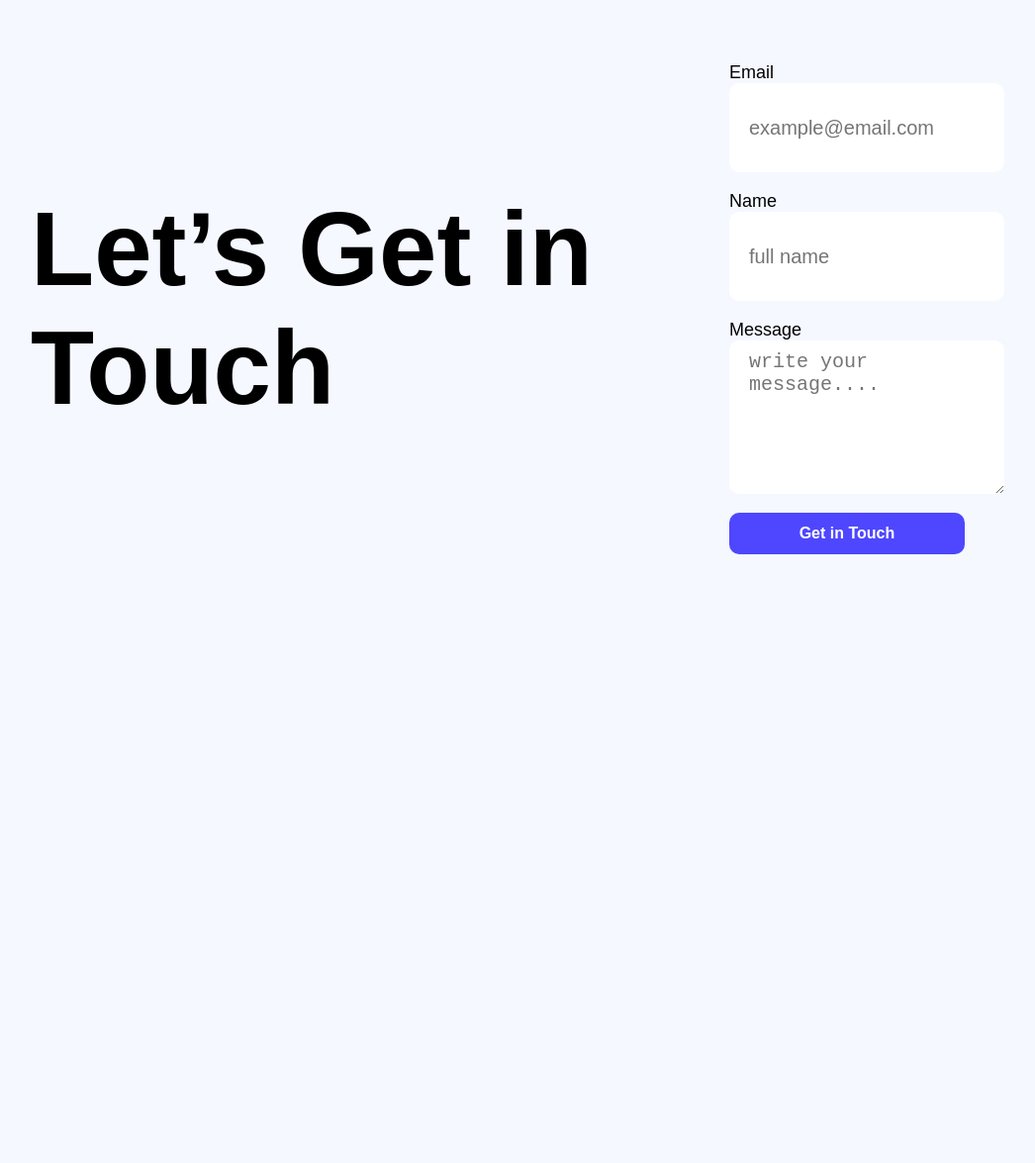
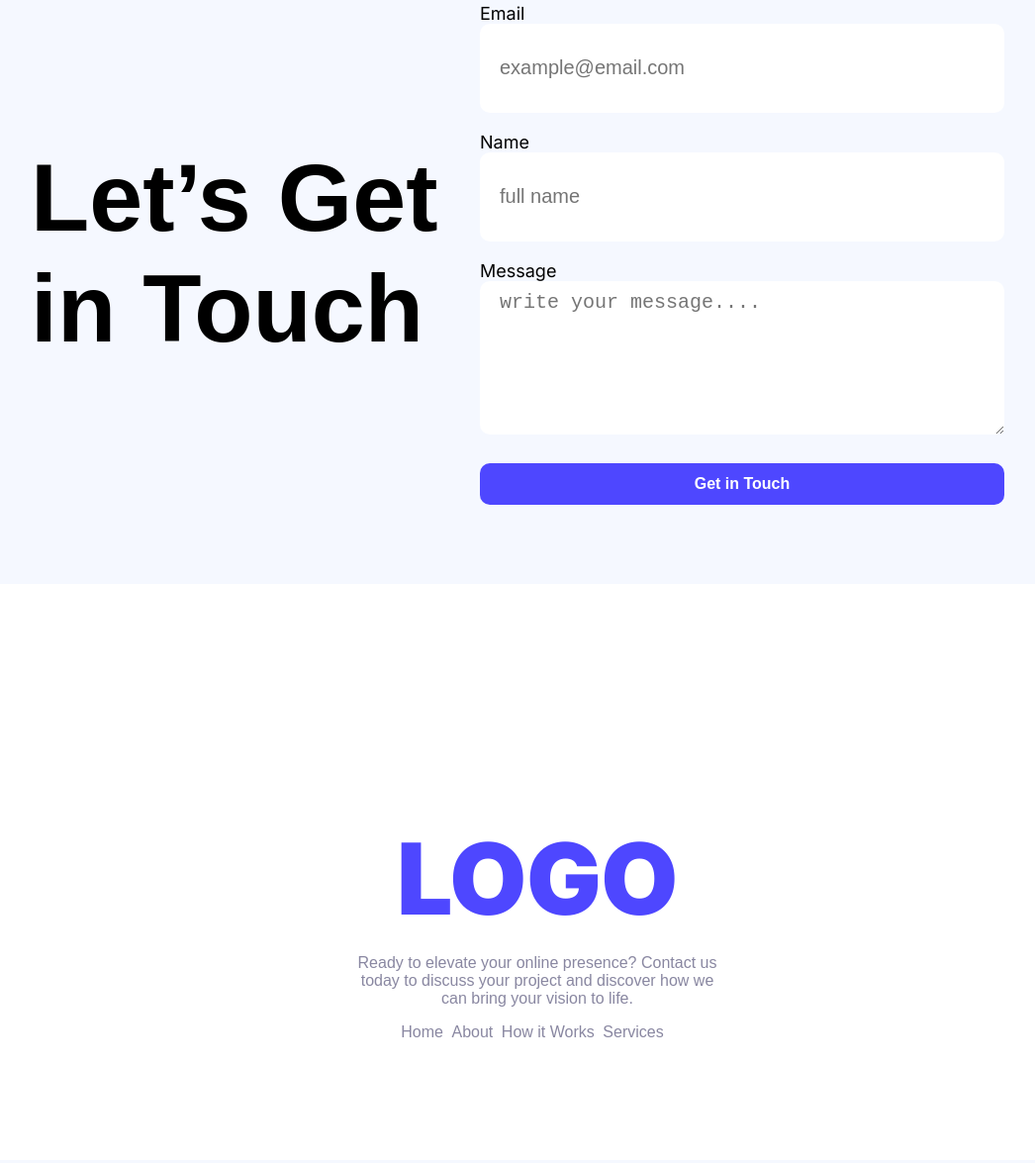
Before and after one commit to Rakibislam22/Assignment-01, a plain HTML site: page index.html in a window 1280 px wide. Shown: the part 2125-3300 px from the top of the page at 99% size, without its empty margins (97-1143 px from the left). Before the commit the page ends 2693 px from the top, so only its background shows below. Drawn offline with Linux system fonts and the light colour scheme.

Commit message:
Footer Section

```diff
--- a/index.html
+++ b/index.html
@@ -44,7 +44,7 @@
         <section class="productive">
             <div class="pro-main">
                 <h1 class="pro-heading">Joined Thousands of Productive Users</h1>
-                <div class="values">
+                <div class="values inter-second">
                     <div class="value">
                         <h1 class="value-num">50K</h1>
                         <p class="value-des">Active Users</p>
@@ -65,9 +65,9 @@
         <section class="get-in-touch">
             <div class="get">
                 <div class="get-title">
-                    <h1>Let’s Get in Touch</h1>
+                    <h4>Let’s Get in Touch</h4>
                 </div>
-                <div class="get-input">
+                <div class="get-input inter-second">
                     <form action="">
                         <label class="ll" for="email">Email</label>
                         <input type="email" placeholder="example@email.com">
@@ -85,7 +85,22 @@
     </main>
 
     <footer>
+        <div class="mail-foot">
+            <div class="foot-up">
+                <h4 class="footer-title inter-second">LOGO</h4>
+                <p class="foot-des ">Ready to elevate your online presence? Contact us today to discuss your project and discover how we can bring your vision to life.</p>
+            </div>
 
+            <div class="foot-down">
+                <ul>
+                    <li><a href="">Home</a></li>
+                    <li><a href="">About</a></li>
+                    <li><a href="">How it Works</a></li>
+                    <li><a href="">Services</a></li>
+                </ul>
+            </div>
+
+        </div>
 
     </footer>
 </body>
--- a/styles.css
+++ b/styles.css
@@ -45,6 +45,7 @@ nav {
     font-weight: bold;
     color: #252432;
 }
+
 .bannar {
     padding: 265px 265px 150px 265px;
     text-align: center;
@@ -66,9 +67,10 @@ header {
     color: rgba(37, 36, 50, 0.5);
 }
 
-.action-img img{
+.action-img img {
     border-radius: 48px;
 }
+
 .actions-items {
     display: flex;
     justify-content: space-between;
@@ -85,11 +87,14 @@ header {
     font-size: 80px;
     font-weight: bold;
     color: #4E47FF;
+    margin-bottom: 0px;
 }
+
 .value-des {
     font-size: 20px;
     color: rgba(0, 0, 0, 0.5);
     padding: 0;
+    margin-top: 0px;
 }
 
 .pro-heading {
@@ -97,42 +102,49 @@ header {
     font-weight: bold;
     color: #252432;
 }
+
 .pro-main {
     background-color: rgba(78, 71, 255, 0.1);
     border-radius: 24px;
-    margin: 141px 159px 137px  137px;
+    margin: 141px 159px 137px 137px;
     padding: 50px 142px;
     text-align: center;
 }
+
 .values {
     display: flex;
     justify-content: space-around;
     align-items: center;
     justify-items: center;
 }
-.get-title{
-    font-size: 70px;
+
+.get-title {
+    font-size: 97px;
     font-weight: bold;
     color: #000000;
-    padding-left: px;
+    max-width: 550px;
+
 }
 
 .get {
     display: flex;
+    margin-left: 120px;
+    margin-right: 160px;
+    margin-bottom: 80px;
     align-items: center;
-    justify-content: center;
-    margin-left: 120px;
-    margin-right: 200px;
+    justify-content: space-between;
 }
+
 .ll {
     font-size: 18px;
     color: #000000;
     margin-bottom: 10px;
 }
 
-input[type="text"],input[type="email"]{
+input[type="text"],
+input[type="email"] {
     height: 70px;
-    width: 100%;
+    width: 490px;
     border-radius: 10px;
     background-color: white;
     color: rgba(0, 0, 0, 0.5);
@@ -145,7 +157,7 @@ input[type="text"],input[type="email"]{
 
 textarea {
     height: 135px;
-    width: 100%;
+    width: 490px;
     border-radius: 10px;
     background-color: white;
     color: rgba(0, 0, 0, 0.5);
@@ -155,6 +167,44 @@ textarea {
     font-size: 20px;
     border: none;
 }
+
 input[type="submit"] {
-    width: 100%;
+    width: 530px;
+    margin-top: 10px;
 }
+
+/* footer */
+
+.footer-title {
+    font-size: 100px;
+    font-weight: 900;
+    color: #4E47FF;
+    margin-bottom: 0px;
+}
+
+.foot-des ,.foot-down{
+    color: rgba(137, 135, 161, 1);
+}
+
+.foot-down ul {
+    list-style: none;
+}
+.foot-down ul a {
+    text-decoration: none;
+    color: rgba(137, 135, 161, 1);
+}
+.mail-foot {
+    text-align: center;
+    padding: 104px 450px;
+    background-color: white;
+}
+
+.foot-down ul {
+    display: flex;
+    justify-content: space-around;
+}
+
+.foot-down {
+    margin: 0px;
+    padding-right: 50px;
+}
```
Lines whose indentation alone changed are shown as unchanged.
